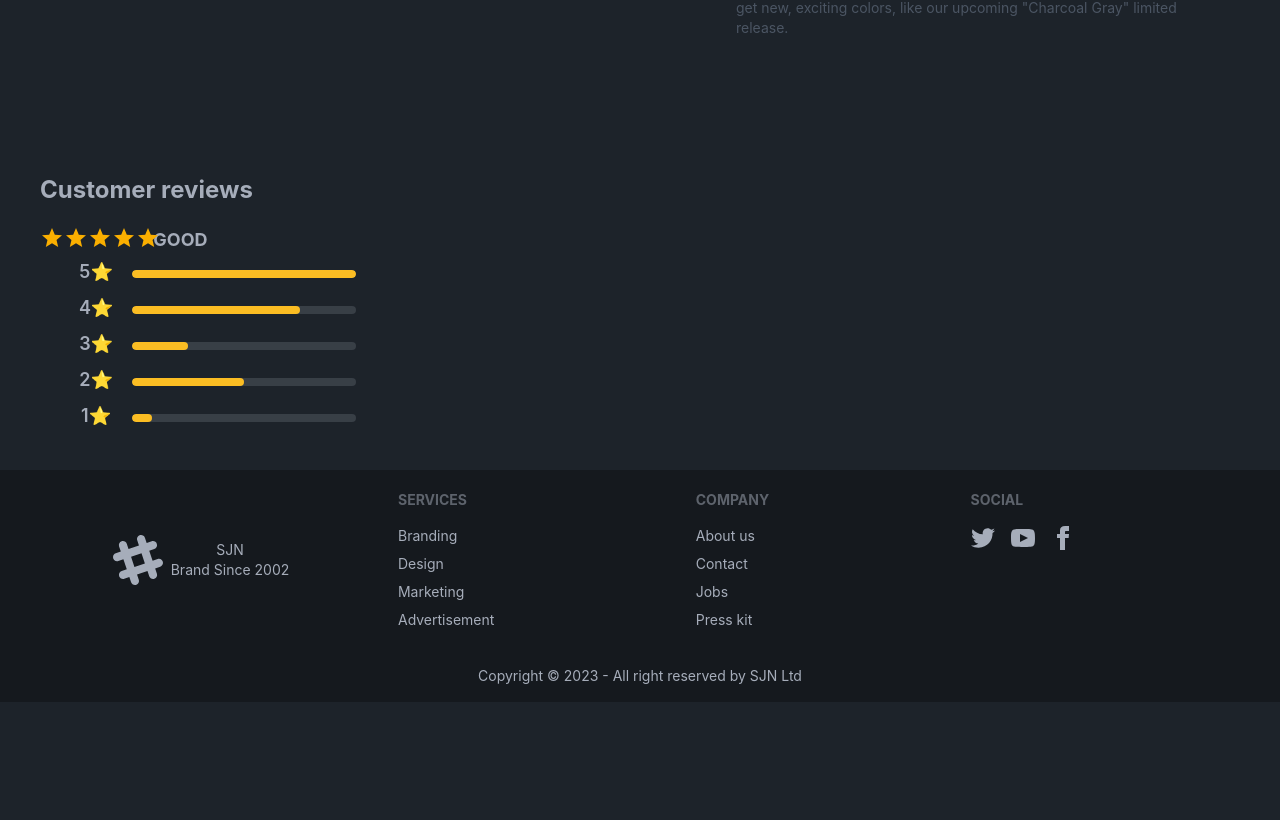
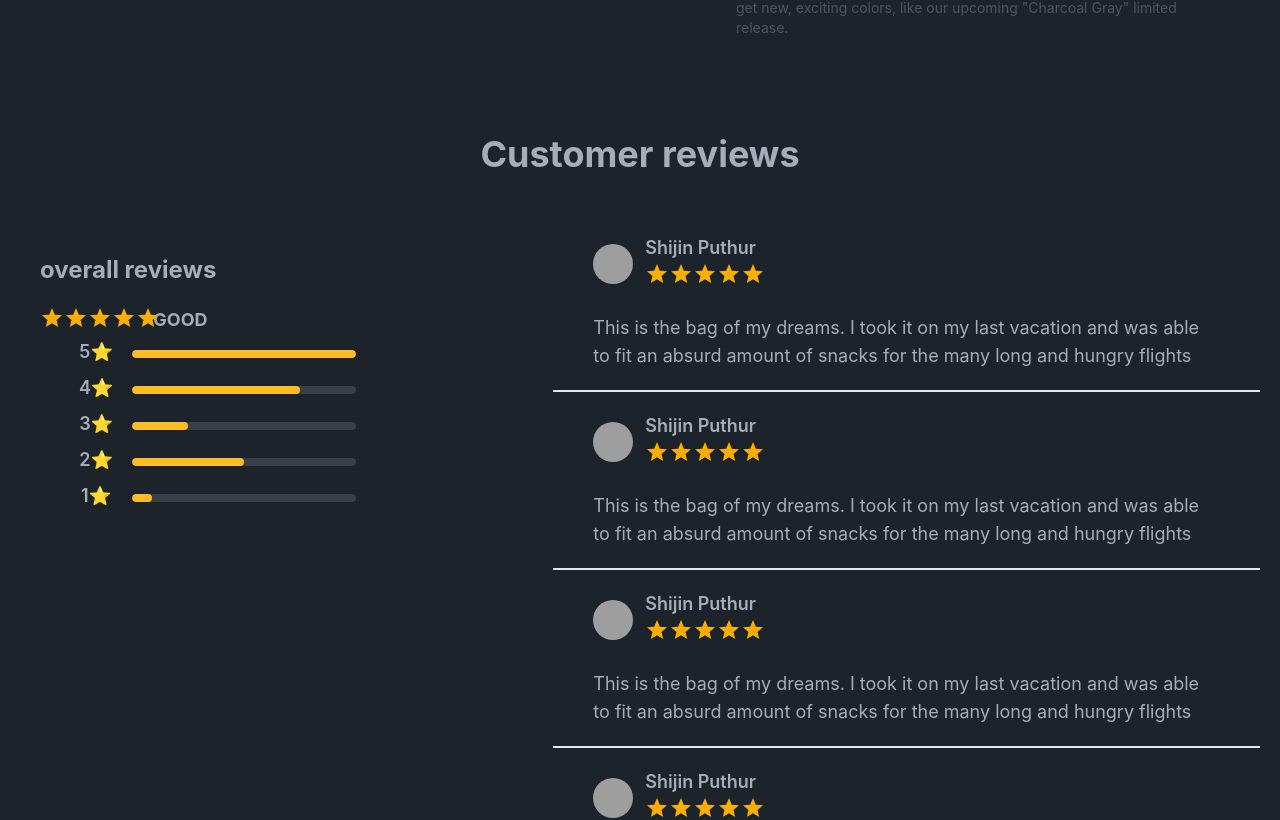
Before and after one commit to Shijin65/CartClan-MERN, a React (Create React App) app in the folder client/: page / in a window 1280 px wide. Shown: the part 773-1593 px from the top of the page. Before the commit the page ends 1475 px from the top, so only its background shows below. Built offline with nearby package versions, Linux system fonts and the light colour scheme; grey boxes are pictures that could not be loaded.

Commit message:
review completed

```diff
--- a/client/src/User/Components/ProductDetails/ProductDetails.jsx
+++ b/client/src/User/Components/ProductDetails/ProductDetails.jsx
@@ -311,14 +311,16 @@ export default function ProductDetails() {
           </section>
 
           {/* review section */}
-          <section>
+          <section><div className="text-center font-bold text-4xl mb-10 ">Customer reviews</div>
             <Grid container>
-              <Grid item xs={5}>
+
+              <Grid item md={5} sm={12}>
                 <ProductReview />
               </Grid>
-              <Grid item xs={7}>
-                <div className="flex flex-col">
-                  <ProductReviewCard/>
+              <Grid item md={7} sm={12}>
+                <div className="flex flex-col md:px-5 px-5 ">
+                  {[1,1,1,1,1].map((review)=><ProductReviewCard/>)}
+
                 </div>
               </Grid>
             </Grid>
--- a/client/src/User/Components/ProductDetails/ProductReview.jsx
+++ b/client/src/User/Components/ProductDetails/ProductReview.jsx
@@ -20,13 +20,13 @@ function ProductReview() {
         <section>
       <Grid container className="p-10">
         <Grid item >
-          <div className="text-start font-bold text-2xl ">Customer reviews</div>
+          <div className="text-start font-bold text-2xl ">overall reviews</div>
 
           <Grid container className="text-lg font-bold mt-5">
-            <Grid item xs={3}>
+            <Grid item xs={5} md={3}>
               <Rating name="read-only" value={5} readOnly />
             </Grid>
-            <Grid item xs={2} className="text-start">
+            <Grid item xs={3} md={2} className="text-start">
               <p>GOOD</p>
             </Grid>
           </Grid>
--- a/client/src/User/Components/ProductDetails/ProductReviewCard.jsx
+++ b/client/src/User/Components/ProductDetails/ProductReviewCard.jsx
@@ -1,12 +1,25 @@
-import { Grid } from '@mui/material'
+import { Avatar, Grid, Rating } from '@mui/material'
 import React from 'react'
 
 function ProductReviewCard() {
 
     return(
-        <div className="p-10">
-            <Grid >
+        <div className="px-10 py-5 text-start border-b-2">
+            <Grid containe>
+                {/* avathar&name */}
+                <Grid>
+                    <div className='flex items-center gap-3'>
+                        <div><Avatar alt="Shijin Puthur" src="/static/images/avatar/2.jpg" /></div>
+                        <div className='flex flex-col text-lg font-semibold'>
+                            <div>Shijin Puthur</div>
+                            <div><Rating name="read-only" value={5} readOnly /></div>
+                        </div>
+                    </div>
 
+                </Grid>
+                <Grid className='mt-5'>
+                    <p className='md:text-lg '> This is the bag of my dreams. I took it on my last vacation and was able to fit an absurd amount of snacks for the many long and hungry flights</p>
+                </Grid>
             </Grid>
         </div>
     )
```
